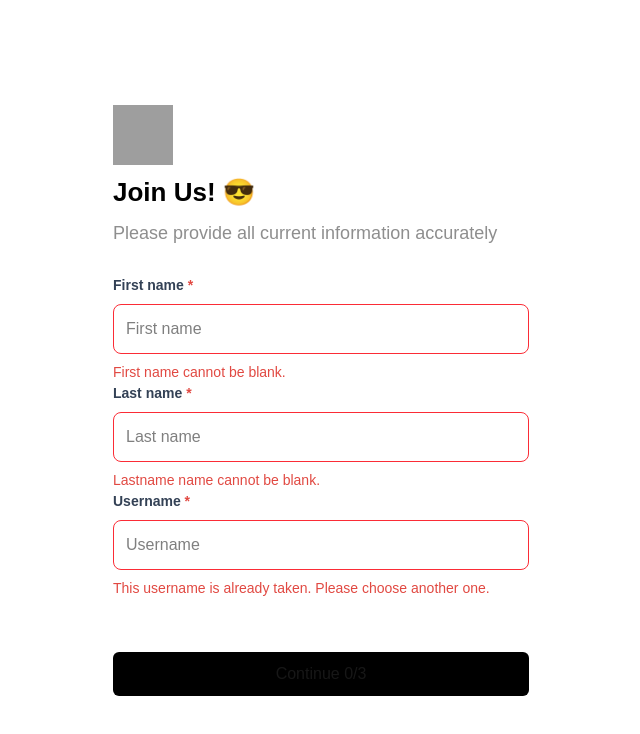
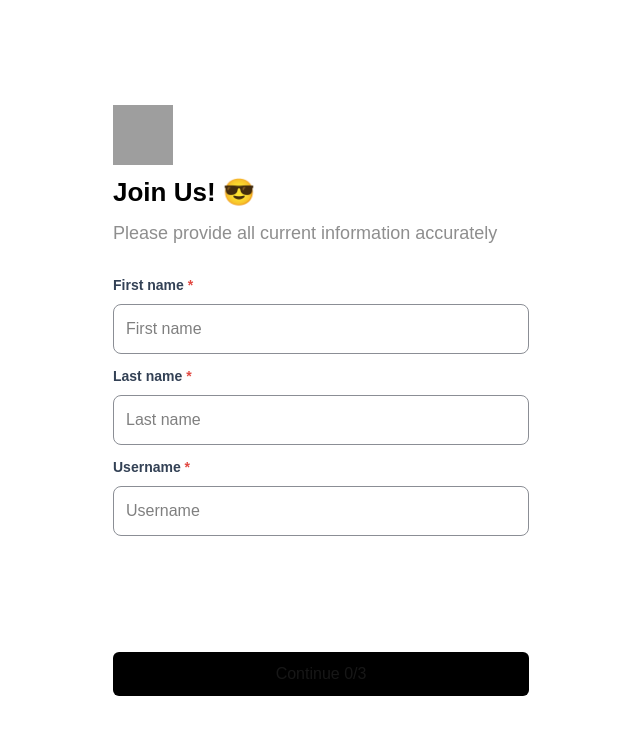
Before and after one commit to mnkhbldd/multisteps, a Next.js app: page / in a window 1280 px wide. Shown: the top 734 px of the page, without its empty margins (319-959 px from the left). Built offline with nearby package versions, Linux system fonts and the light colour scheme; grey boxes are pictures that could not be loaded.

Commit message:
Enhance multi-step form by adding error handling and input validation; refactor input components for improved structure and functionality

```diff
--- a/src/components/Container.jsx
+++ b/src/components/Container.jsx
@@ -6,8 +6,8 @@ import { handleOnClick, initialFormValues } from "@/utils/functions";
 
 export const Container = () => {
   const [formValues, setFormValues] = useState(initialFormValues);
-  const [errorValues, setErrorValues] = useState();
-  const [isError, setIsError] = useState("false");
+  // const [errorValues, setErrorValues] = useState();
+  const [isError, setIsError] = useState(false); // Changed from "true" to true
   const [count, setCount] = useState(0);
 
   const CurrentSteps = [FirstStep, SecondStep, ThirdStep][count];
@@ -15,13 +15,26 @@ export const Container = () => {
   const handleOnChange = (event) => {
     const { name, value } = event.target;
     setFormValues((previousValues) => ({ ...previousValues, [name]: value }));
-    // console.log(formValues);
   };
+
+  console.log(formValues);
 
   const handleForward = () => {
     if (count >= 2) {
       return;
     }
+
+    if (
+      formValues.firstName === "" ||
+      formValues.lastName === "" ||
+      formValues.userName === ""
+    ) {
+      setIsError(true);
+      console.log("error");
+      return;
+    }
+
+    setIsError(false);
     setCount(count + 1);
   };
 
--- a/src/components/CustomInput.jsx
+++ b/src/components/CustomInput.jsx
@@ -37,7 +37,7 @@ export const CustomInput = ({
         ` + className
         }
       />
-      <InputError ErrorText={ErrorText} />
+      {isError ? <InputError ErrorText={ErrorText} /> : null}
     </div>
   );
 };
--- a/src/components/Steps.jsx
+++ b/src/components/Steps.jsx
@@ -1,14 +1,15 @@
 import { CustomInput } from ".";
 import { CiImageOn } from "react-icons/ci";
 import { InputError } from "./InputError";
+import { use } from "react";
 
 export const FirstStep = ({ handleOnChange, isError }) => {
   return (
-    <form className="flex flex-col gap-3">
-      <div>
+    <div className="flex flex-col gap-3">
       <CustomInput
         Title="First name"
-          Id="firstname"
+        Id="firstName"
+        name={"firstName"}
         Types="text"
         ErrorText="First name cannot be blank."
         handleOnChange={handleOnChange}
@@ -16,7 +17,8 @@ export const FirstStep = ({ handleOnChange, isError }) => {
       />
       <CustomInput
         Title="Last name"
-          Id="lastname"
+        Id="lastName"
+        name={"lastName"}
         Types="text"
         ErrorText="Lastname name cannot be blank."
         handleOnChange={handleOnChange}
@@ -24,41 +26,53 @@ export const FirstStep = ({ handleOnChange, isError }) => {
       />
       <CustomInput
         Title="Username"
-          Id="username"
+        Id="userName"
+        name={"userName"}
         Types="text"
         ErrorText="This username is already taken. Please choose another one."
         handleOnChange={handleOnChange}
         isError={isError}
       />
     </div>
-    </form>
   );
 };
 
-export const SecondStep = () => {
+export const SecondStep = ({ handleOnChange, isError }) => {
   return (
     <div className="flex flex-col gap-3">
       <CustomInput
         Title="Email"
+        name="email"
         Id="email"
         Types="email"
+        handleOnChange={handleOnChange}
+        isError={isError}
         ErrorText="Please provide a valid email address."
       />
       <CustomInput
         Title="Phone number"
         Id="phonenumber"
+        name="phoneNumber"
         Types="tel"
+        handleOnChange={handleOnChange}
+        isError={isError}
         ErrorText="Please enter a valid phone number."
       />
       <CustomInput
         Title="Password"
         Id="password"
+        name="password"
         Types="password"
+        handleOnChange={handleOnChange}
+        isError={isError}
         ErrorText="Password must include letters and numbers."
       />
       <CustomInput
         Title="Confirm password"
         Id="confirmpassword"
+        name={"confirmPassword"}
+        handleOnChange={handleOnChange}
+        isError={isError}
         Types="password"
         ErrorText="Passwords do not match. Please try again."
       />
@@ -66,19 +80,23 @@ export const SecondStep = () => {
   );
 };
 
-export const ThirdStep = () => {
+export const ThirdStep = ({ handleOnChange, isError }) => {
   return (
     <div className="flex flex-col gap-3">
       <CustomInput
         Title="Date of birth"
         Id="dateofbirth"
+        name="dateOfBirth"
         Types="date"
+        handleOnChange={handleOnChange}
+        isError={isError}
         ErrorText="Please select a date."
       />
       <div className="relative gap-3 flex flex-col">
         <input
           type="file"
           id="img"
+          name="profileImage"
           className="absolute inset-0 w-full h-full opacity-0 cursor-pointer"
         />
         <div className="h-[180px] bg-gray-200 border-none flex flex-col items-center justify-center gap-2">
--- a/src/utils/functions.js
+++ b/src/utils/functions.js
@@ -2,6 +2,12 @@ export const initialFormValues = {
   firstName: "",
   lastName: "",
   userName: "",
+  email: "",
+  phoneNumber: "",
+  password: "",
+  confirmPassword: "",
+  dateOfBirth: "",
+  profileImage: "",
 };
 export const errorValues = {
   firstName: "First name oruulagui bn",
```
Lines whose indentation alone changed are shown as unchanged.
